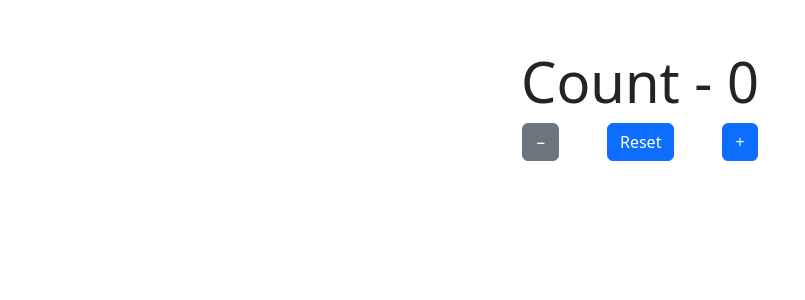
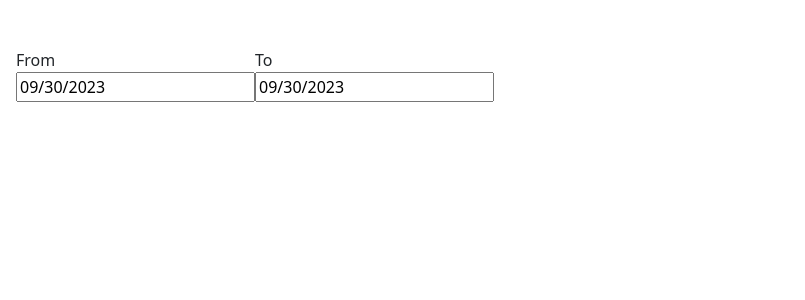
Before and after one commit to Mark-Alexis-Posadas/react-mini-practice, a React (Vite) app: page / in a window 1280 px wide. Shown: the top 300 px of the page, without its empty margins (0-805 px from the left). Built offline with nearby package versions, Linux system fonts and the light colour scheme.

Commit message:
added calendar component

```diff
--- a/package.json
+++ b/package.json
@@ -12,6 +12,7 @@
     "bootstrap": "^5.3.0-alpha3",
     "history": "^5.3.0",
     "react": "^18.2.0",
+    "react-datepicker": "^4.24.0",
     "react-dom": "^18.2.0",
     "react-query": "^3.39.3",
     "styled-components": "^5.3.9"
--- a/src/App.jsx
+++ b/src/App.jsx
@@ -1,8 +1,9 @@
-import Counter from "./components/Counter/Counter";
+import Calendar from "./components/Calendar/Calendar";
+
 const App = () => {
   return (
     <>
-      <Counter />
+      <Calendar />
     </>
   );
 };
--- /dev/null
+++ b/src/components/Calendar/Calendar.jsx
@@ -0,0 +1,34 @@
+import { useState } from "react";
+import DatePicker from "react-datepicker";
+import "react-datepicker/dist/react-datepicker.css";
+
+export default function Calendar() {
+  const [departureDate, setDepartureDate] = useState(new Date());
+  const [returnDate, setReturnDate] = useState(new Date());
+
+  return (
+    <div className="mt-5 mx-3 d-flex align-items-center">
+      <div className="d-flex flex-column">
+        <label>From</label>
+        <DatePicker
+          selected={departureDate}
+          onChange={(date) => {
+            setDepartureDate(date);
+            setReturnDate(date);
+          }}
+          placeholderText="Departure Date"
+          minDate={new Date()} // Disable past dates
+        />
+      </div>
+      <div className="d-flex flex-column">
+        <label>To</label>
+        <DatePicker
+          selected={returnDate}
+          onChange={(date) => setReturnDate(date)}
+          placeholderText="Return Date"
+          minDate={departureDate} // Set minimum date based on departure date
+        />
+      </div>
+    </div>
+  );
+}
--- a/src/components/Counter/Counter.jsx
+++ b/src/components/Counter/Counter.jsx
@@ -25,7 +25,7 @@ const Counter = () => {
       <div className="d-flex justify-content-center">
         <button
           type="button"
-          className={`btn ${count > 0 ? "btn-primary" : "btn-secondary"}`}
+          className={`btn ${count > 0 ? "btn-primary" : " d-none"}`}
           onClick={handleDecrement}
         >
           &minus;
```
Also changed, not shown: 1 other file (tests, documents, lock files or other folders).
